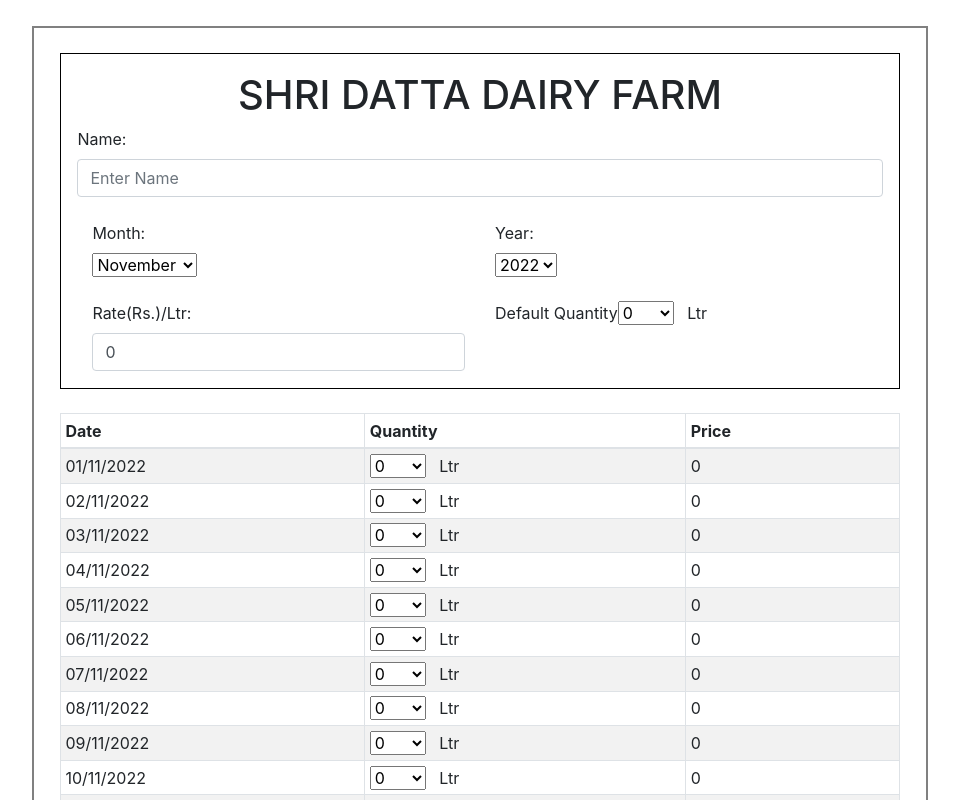
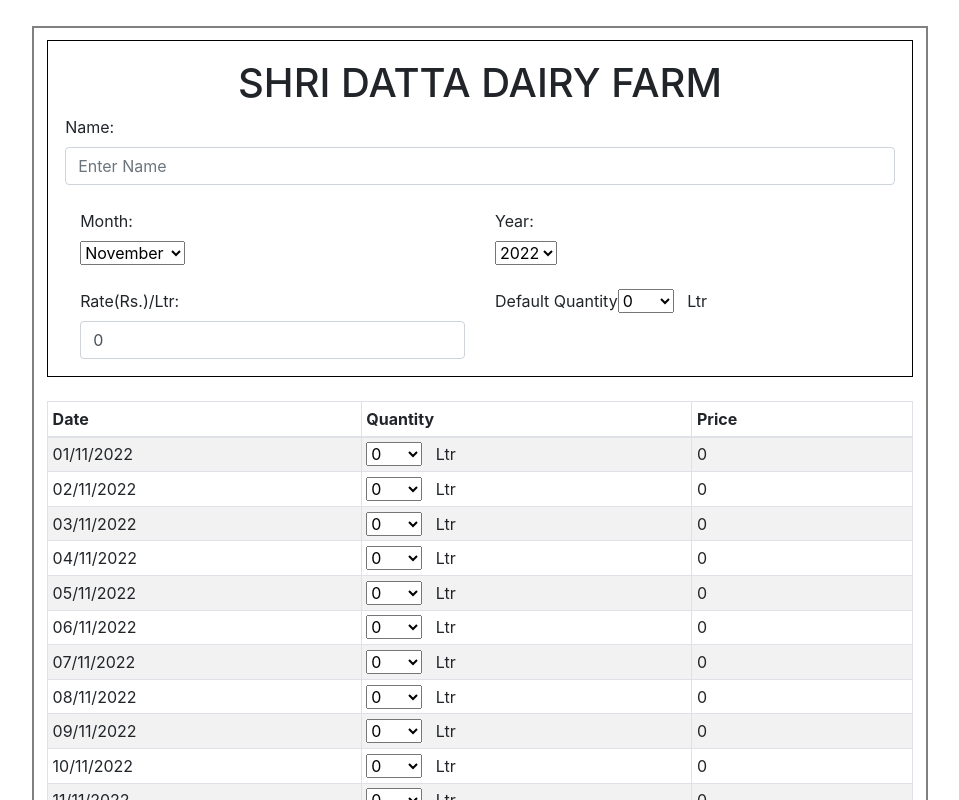
Before and after one commit to kaletushar222/dairyapp, a React (Create React App) app: page / in a window 1280 px wide. Shown: the top 800 px of the page, without its empty margins (160-1119 px from the left). Built offline with nearby package versions, Linux system fonts and the light colour scheme.

Commit message:
invoice button hide on print

```diff
--- a/src/layouts/Appmodules/Dairy/DairyApp.css
+++ b/src/layouts/Appmodules/Dairy/DairyApp.css
@@ -1,7 +1,7 @@
 .dairy-invoice{
     margin: 2% 15% 2% 15%;
     border: 2px solid grey;
-    padding: 2%;
+    padding: 1% 1% 0.5% 1%;
 }
 
 @media only screen and (max-width: 600px) {
--- a/src/layouts/Appmodules/Dairy/DairyInvoice.js
+++ b/src/layouts/Appmodules/Dairy/DairyInvoice.js
@@ -162,9 +162,9 @@ class DairyInvoice extends React.Component {
 		window.print();
 		document.title = title
 
-		window.onafterprint = function(){
+		setTimeout(()=>{
 			document.getElementById("hide-btn").style.display = "block";
-		}
+		}, 1000);
 	}
 
 	componentWillUnmount(){
@@ -304,7 +304,6 @@ class DairyInvoice extends React.Component {
 								<h1 style={{ borderBottom: "1px solid #e5e2e2" }}>SHRI DATTA DAIRY FARM</h1>
 								<div>Datta Shinde | 7385063457 </div>
 							</center>
-							<br/>
 							<Row style={{margin: "auto"}}>
 								<Form.Label>Name: <b>{ dairyInvoice.name }</b></Form.Label>
 							</Row>
@@ -342,7 +341,6 @@ class DairyInvoice extends React.Component {
 							</tbody>
 						</Table>
 				</div>
-				<br/>
 				<center>
 					<div id='hide-btn'>
 						<Button variant="primary" onClick={ this.downloadInvoice }>
@@ -356,7 +354,7 @@ class DairyInvoice extends React.Component {
 						<Button variant="danger" onClick={ this.reset }>
 							Reset
 						</Button>
-							<br/><br/><br/><br/>
+						<br/><br/>
 					</div>
 				</center>
 			</div>
```
Lines whose indentation alone changed are shown as unchanged.
